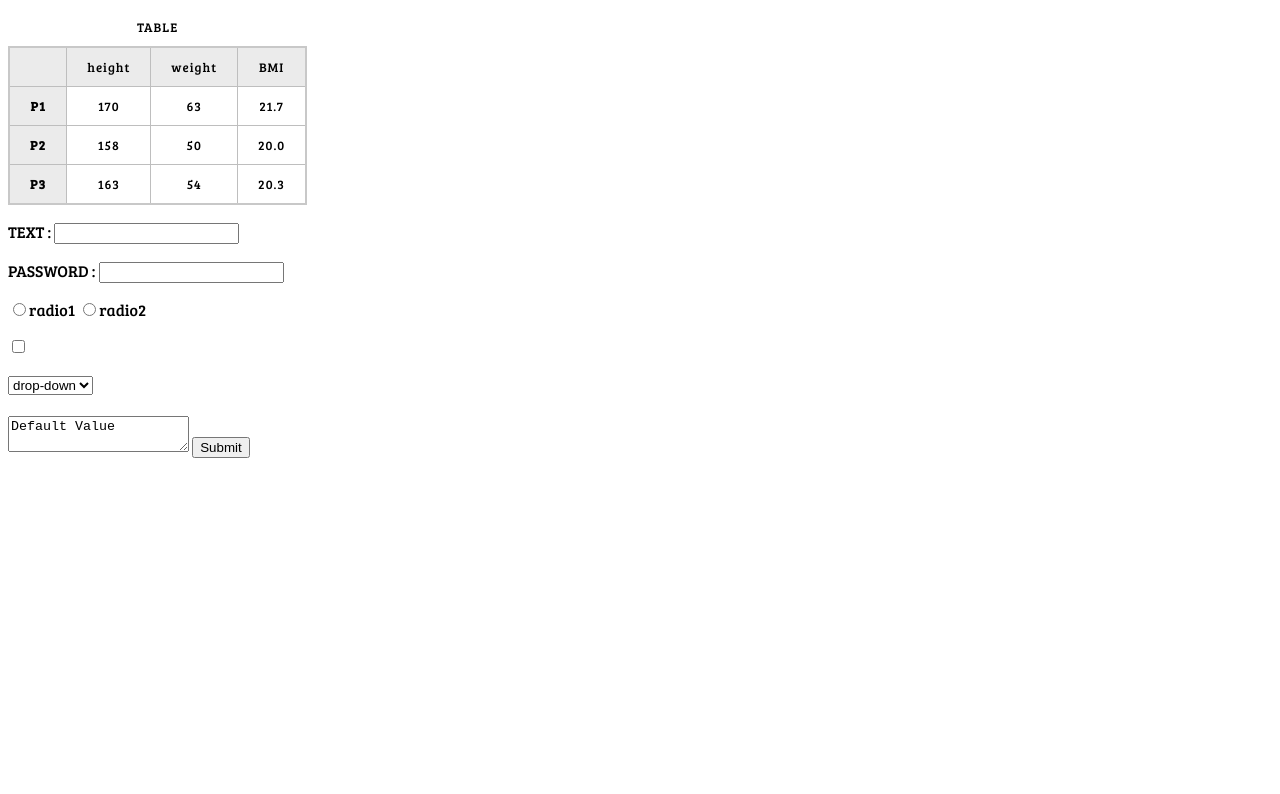
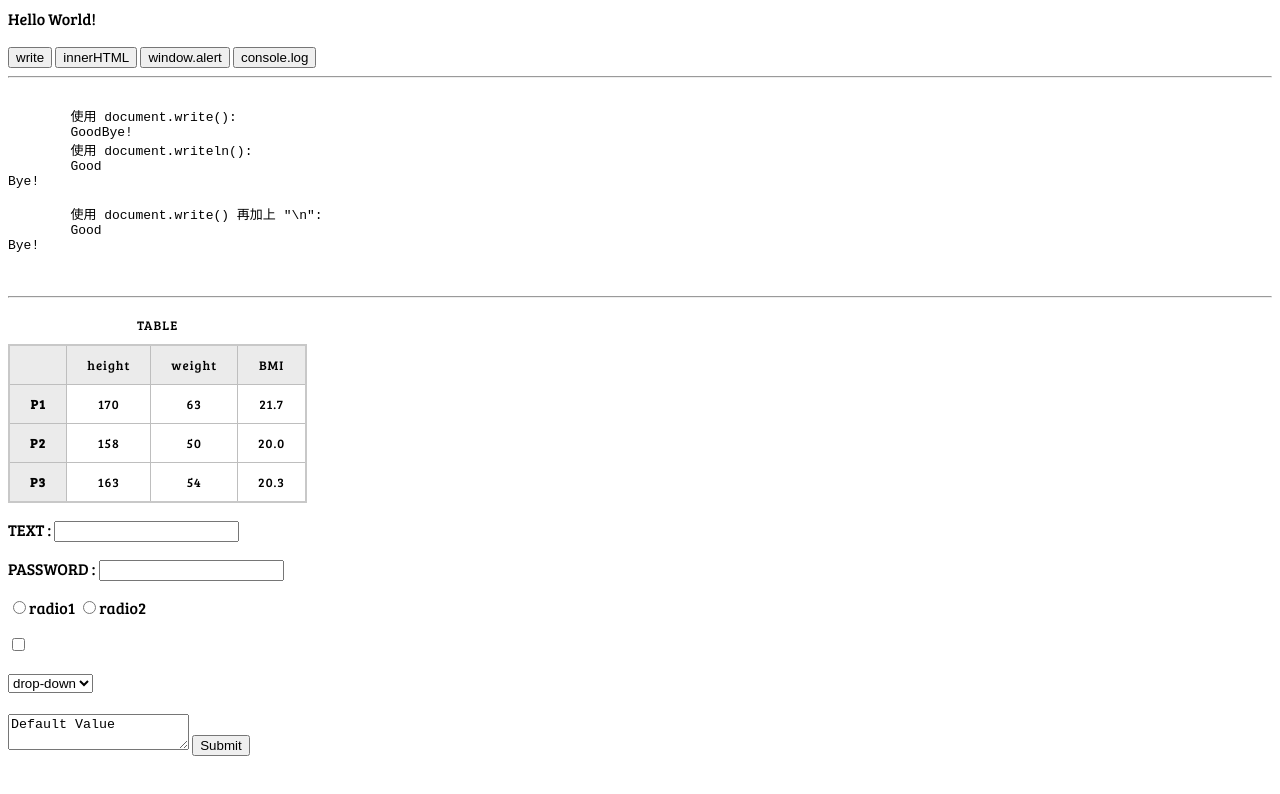
Before and after one commit to danxuanru/MyPage, a plain HTML site: page index.html in a window 1280 px wide. Drawn offline with Linux system fonts and the light colour scheme.

Commit message:
HTMLoutput

```diff
--- a/index.html
+++ b/index.html
@@ -9,6 +9,36 @@
         <link href="https://fonts.googleapis.com/css2?family=Bree+Serif&display=swap" rel="stylesheet">
     </head>
     <body>
+        <script>
+            str = "Hello World!";
+            document.write(str);
+            console.log(5+6);
+            console.log("ERROR");
+        </script>
+
+        <br>
+        <p id="demo"></p>
+        <button type="button" onclick="document.write('write')">
+            write</button>
+        <button type="button" onclick="document.getElementById('demo').innerHTML = 'innerHTML'">
+            innerHTML</button>
+        <button type="button" onclick="alert('window.alert')">
+            window.alert</button>
+        <button type="button" onclick="console.log('console.log')">
+            console.log</button>
+
+        <hr>
+        <pre>   <!-- pre包夾JavaScript程式碼 可以得到JS的原始輸出(未經過瀏覽器的排版) -->
+        使用 document.write():
+        <script>document.write("Good"); document.write("Bye!");</script>
+        使用 document.writeln():
+        <script>document.writeln("Good"); document.writeln("Bye!");</script>
+        使用 document.write() 再加上 "\n":
+        <script>document.write("Good\n"); document.write("Bye!\n");</script>
+        </pre>
+        <hr>
+
+
         <table>
             <caption>TABLE</caption>
             <tr>
```
